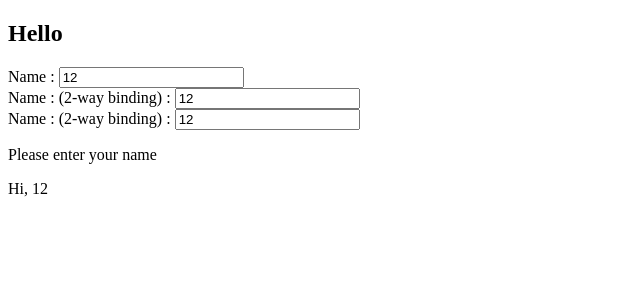
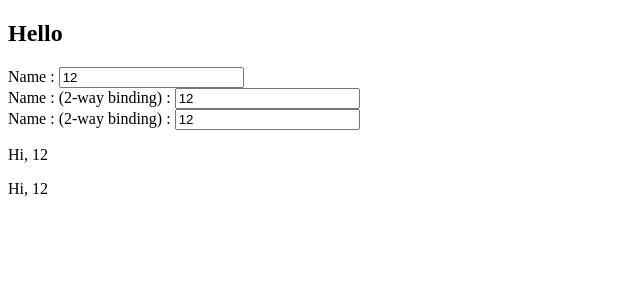
Before and after one commit to benbaroque/angular13, an Angular app: page / in a window 1280 px wide. Shown: the top 300 px of the page, without its empty margins (0-640 px from the left). Built offline with nearby package versions, Linux system fonts and the light colour scheme.

Commit message:
use angular directive condition

```diff
--- a/src/app/app.component.html
+++ b/src/app/app.component.html
@@ -3,6 +3,10 @@ Name : <input type="text" [value]="name" #myname (input)="doSomeThing(myname.val
 <br>
 Name : (2-way binding) : <input type="text" [(ngModel)]="name" />
 <br>
+<!-- another 2-way binding -->
 Name : (2-way binding) : <input type="text" [ngModel]="name" (ngModelChange)="name=$event" />
-<p>Please enter your name</p>
-<p>Hi, {{name}}</p>
+<p *ngIf="!name">Please enter your name</p>
+<p *ngIf="name">Hi, {{name}}</p>
+<!-- another ngIf else block-->
+<p *ngIf="name; else shwoDefaultMessage">Hi, {{name}}</p>
+<ng-template #shwoDefaultMessage>Please enter your name</ng-template>
```
